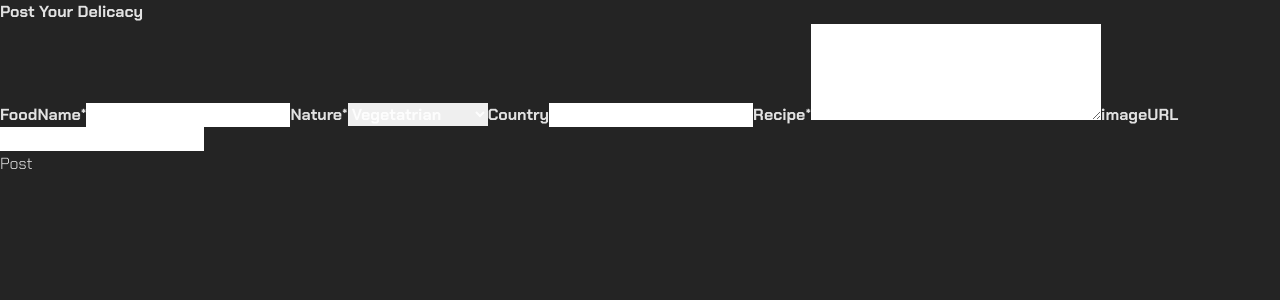
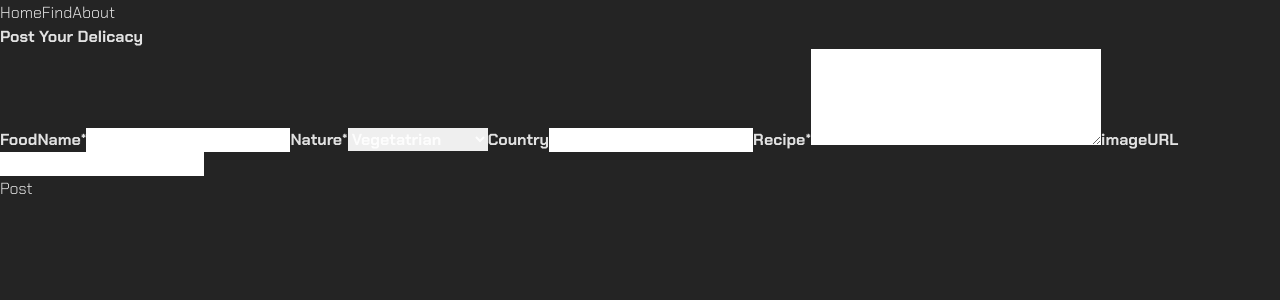
Before and after one commit to OnkarDeshmukh67/FoodApp, a React (Vite) app in the folder client/: page /postFood in a window 1280 px wide. Shown: the top 300 px of the page. Built offline with nearby package versions, Linux system fonts and the light colour scheme.

Commit message:
ninth commit

```diff
--- a/client/src/App.jsx
+++ b/client/src/App.jsx
@@ -9,12 +9,12 @@ function App() {
 
   return (
     <>
-      {/* <div className="w-screen h-screen flex flex-col justify-center items-center">
+      <div className="w-screen h-screen flex flex-col justify-center items-center">
         {isAuthenticated ? <button className="w-24 h-12 border rounded-2xl" onClick={e => logout()}>logout</button> : <button className="w-24 h-12 border rounded-2xl" onClick={e => {loginWithRedirect()}}>login</button>}
-        {isAuthenticated?<p>{user.name}</p> : <p>nothing</p>}
-      </div> */}
+        {isAuthenticated? <Homepage /> : <p>nothing</p>}
+      </div>
       {/* <Homepage /> */}
-      <PostingPage />
+      {/* <PostingPage /> */}
     </>
   )
 }
--- a/client/src/main.jsx
+++ b/client/src/main.jsx
@@ -1,9 +1,25 @@
 import React from 'react'
 import ReactDOM from 'react-dom/client'
+import {
+  createBrowserRouter ,
+  RouterProvider
+} from 'react-router-dom'
 import App from './App.jsx'
 import './index.css'
 
 import { Auth0Provider } from '@auth0/auth0-react';
+import PostingPage from './pages/PostingPage.jsx'
+
+const router = createBrowserRouter([
+  {
+    path : '/',
+    element : <App />
+  } ,
+  {
+    path : '/postFood',
+    element : <PostingPage />
+  }
+])
 
 ReactDOM.createRoot(document.getElementById('root')).render(
   <React.StrictMode>
@@ -12,7 +28,7 @@ ReactDOM.createRoot(document.getElementById('root')).render(
       clientId="JTekqN7GH7Jpyr3AeaM0Q85ecjRWwnh8"
       authorizationParams={{redirect_uri: window.location.origin}}
     >
-     <App />
+     <RouterProvider router={router}/>
     </Auth0Provider>
   </React.StrictMode>,
 )
--- a/client/src/pages/Homepage.jsx
+++ b/client/src/pages/Homepage.jsx
@@ -1,6 +1,7 @@
 import React from 'react'
 import Navbar from './components/Navbar'
 import DisplayFood from './components/DisplayFood'
+import {Link} from 'react-router-dom'
 
 const Homepage = () => {
   return (
@@ -17,7 +18,7 @@ const Homepage = () => {
 
         <section className='w-screen h-auto mt-16 flex flex-col chakra-petch-light text-center justify-center items-center'>
           <p className='w-48 h-auto text-lg'> Discover the recepies of endless delicacies... </p>
-          <button className='h-16 w-24 rounded-xl chakra-petch-bold text-[#242424] bg-white'>Let's Dig In</button>
+          <Link to = {'/postFood'} className='h-16 w-24 rounded-xl chakra-petch-bold text-[#242424] bg-white flex justify-center items-center'>Let's Dig In</Link>
         </section>
 
       </div>
--- a/client/src/pages/PostingPage.jsx
+++ b/client/src/pages/PostingPage.jsx
@@ -1,5 +1,7 @@
 import React, { useState } from 'react'
 import axios from 'axios'
+
+import Navbar from './components/Navbar'
 
 const PostingPage = () => {
 
@@ -42,6 +44,9 @@ const PostingPage = () => {
 
   return (
     <div className='postingpage_wrapper w-screen h-screen flex flex-col items-center'>
+
+      <Navbar />
+
       <header className='chakra-petch-bold text-xl w-full h-12 text-center m-2'>Post Your Delicacy</header>
 
       <form className='w-72 h-3/5 mt-4 flex flex-col text-center justify-around chakra-petch-bold'>
--- a/client/src/pages/components/Navbar.jsx
+++ b/client/src/pages/components/Navbar.jsx
@@ -1,12 +1,13 @@
 import React from 'react'
 import Hamburger from './Hamburger'
+import { Link } from 'react-router-dom'
 
 const Navbar = () => {
   return (
     <nav className='w-screen h-12 flex justify-between'>
 
       <div className='h-full w-auto text-wrap flex'>
-        <a className='chakra-petch-light m-2 text-sm' href="#">Home</a>
+        <Link className='chakra-petch-light m-2 text-sm' to={'/'}>Home</Link>
         <a className='chakra-petch-light m-2 text-sm' href="#">Find</a>
         <a className='chakra-petch-light m-2 text-sm' href="#">About</a>
       </div>
```
